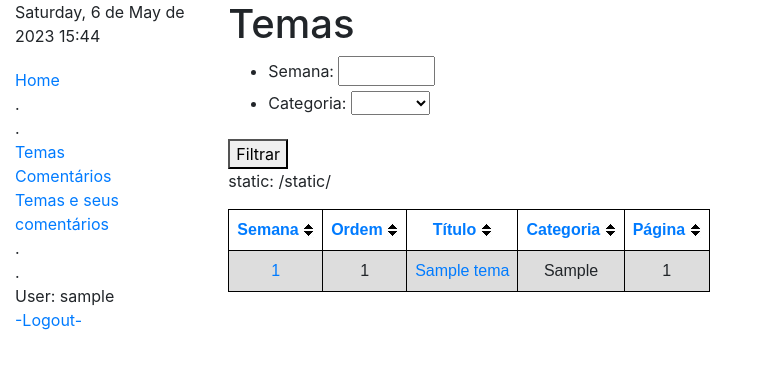
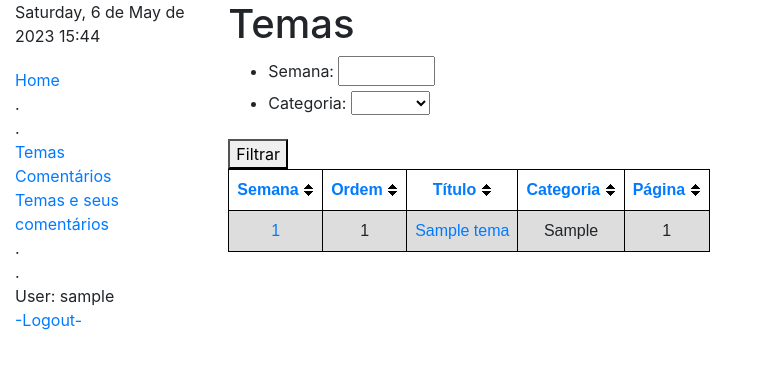
Before and after one commit to mfalvaro/eletronlab, a Django app: page /estudoa/temas/ in a window 1280 px wide. Shown: the top 369 px of the page, without its empty margins (0-758 px from the left). Run offline with Django 3.2, Linux system fonts and the light colour scheme; a user stored in the database is signed in; tables that the repository leaves empty hold one stand-in row (values such as "Sample post").

Commit message:
Revisão 1a

```diff
--- a/templates/estudoa/tema_list.html
+++ b/templates/estudoa/tema_list.html
@@ -50,7 +50,6 @@
 			</div>
 			<button type="submit">Filtrar</button>
 		</form>
-		<p>static: {% static '' %}</p>
 		<table>
 			<!-- Cabeçalho da tabela,com a implementação da classificação ascente e descente clicando no título ou na figurinha ao lado de qq das colunas da tabela)
 			A lógica em views.py passa as variáveis c0 até c5 contendo o número da coluna, asc ou desc e classificado (0 ou 1), ex: '1a1', coluna 1 classificado asc ativo
```
